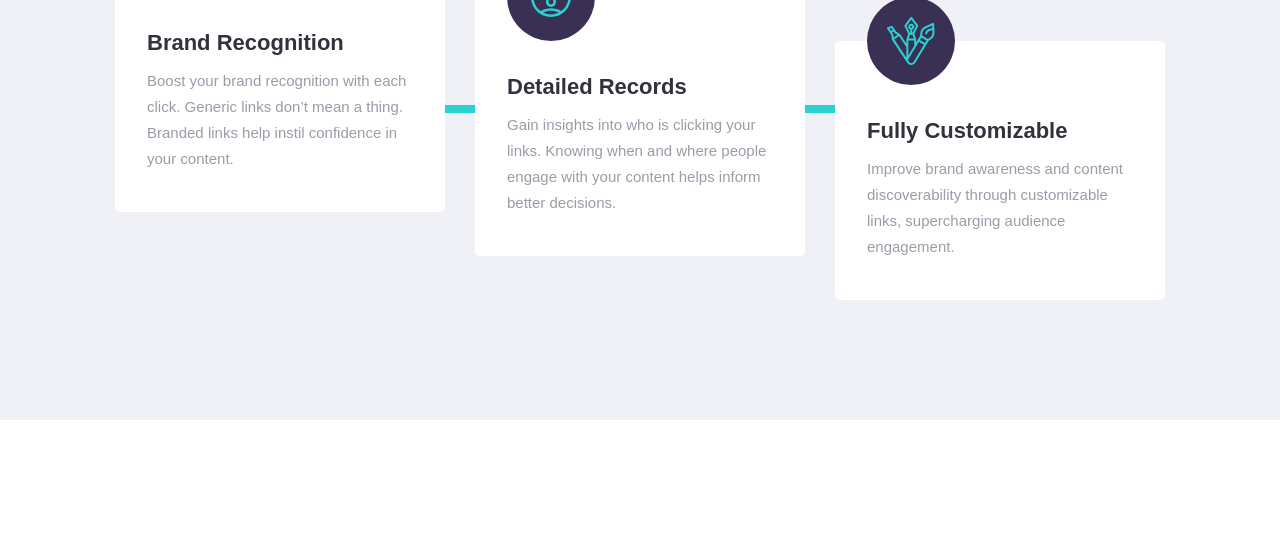
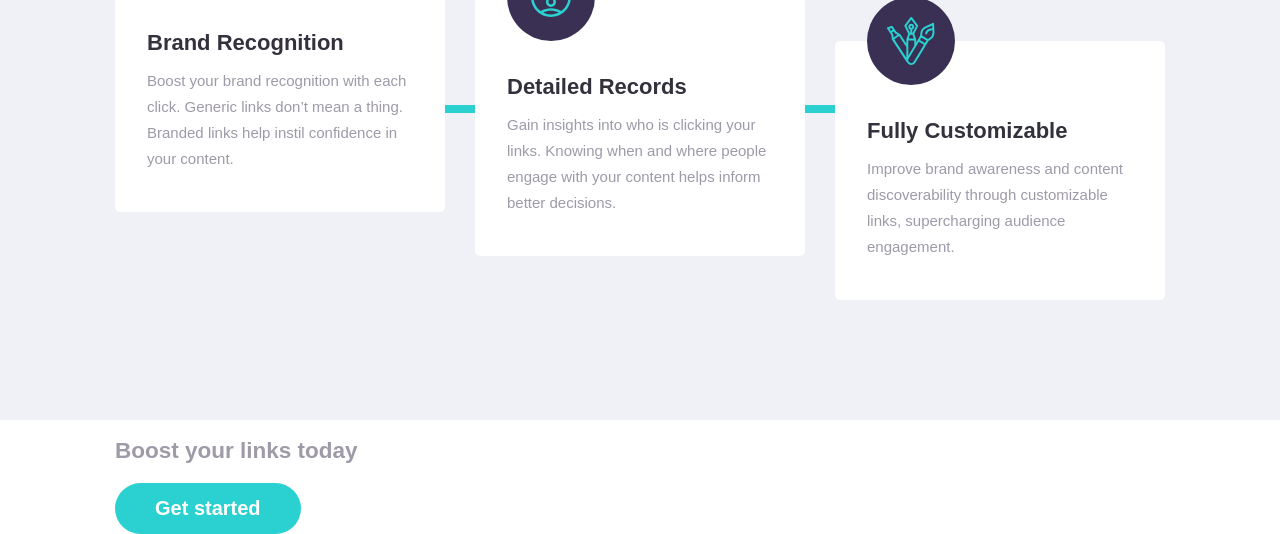
Before and after one commit to ammoriddin/shortly, a plain HTML site: page index.html in a window 1280 px wide. Shown: the part 1280-1814 px from the top of the page. Before the commit the page ends 1700 px from the top, so only its background shows below. Drawn offline with Linux system fonts and the light colour scheme.

```diff
--- a/css/styles.css
+++ b/css/styles.css
@@ -430,6 +430,8 @@ select:-webkit-autofill:focus {
   margin-top: 88px;
 }
 
+
+/* Index-Feature */
 .index-feature {
   padding: 77px 32px 40px;
   border-radius: 5px;
@@ -456,6 +458,7 @@ select:-webkit-autofill:focus {
   font-size: 22px;
   line-height: normal;
   color: var(--text-color-dark);
+  text-transform: capitalize;
 }
 
 .index-feature__info {
--- a/index.html
+++ b/index.html
@@ -133,6 +133,15 @@
         </div>
       </section>
     </div>
+
+
+    <!-- CTA -->
+    <section class="cta-container">
+      <div class="cta-container container">
+        <h2 class="cta-title">Boost your links today</h2>
+        <a class="button" href="#">Get started</a>
+      </div>
+    </section>
   </main>
 
   <script src="js/main.js"></script>
```
